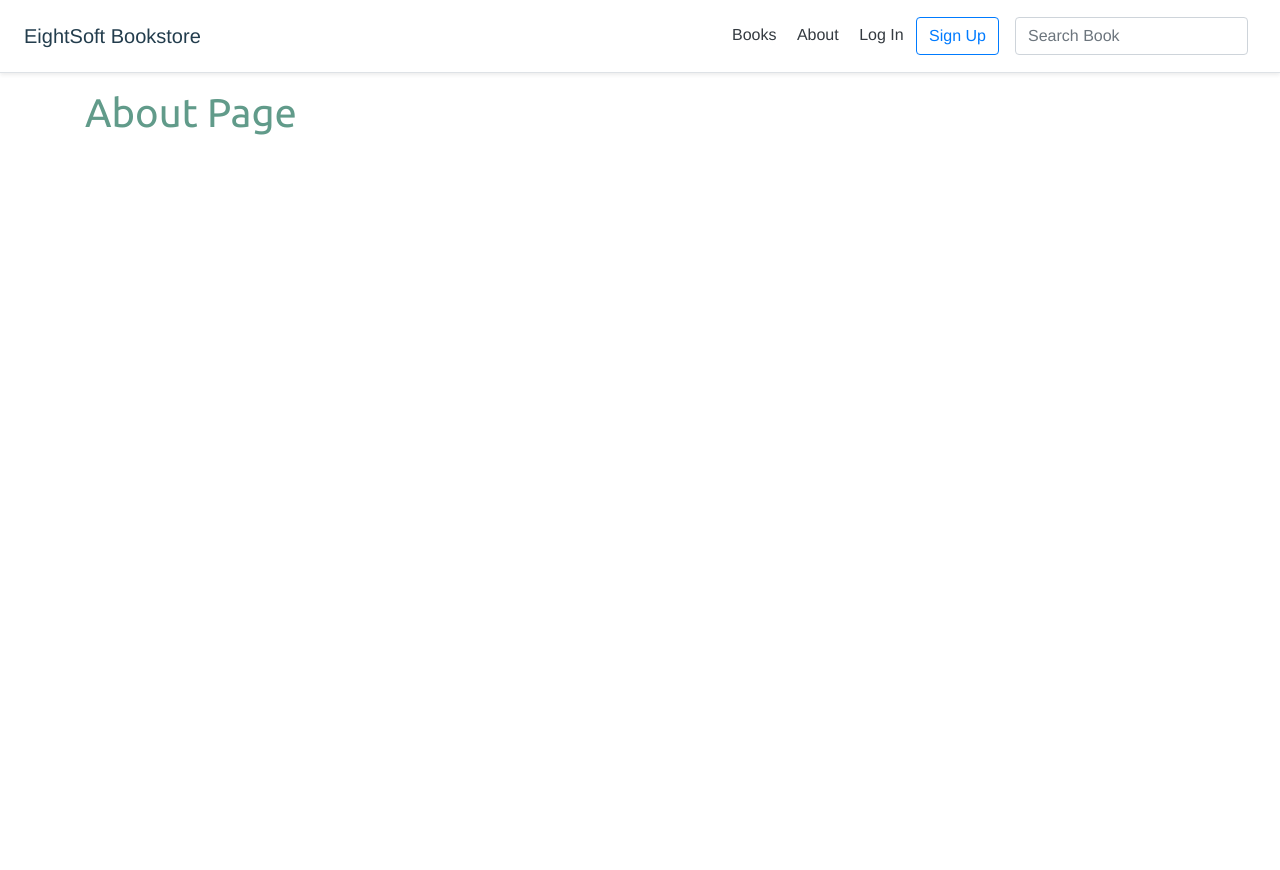
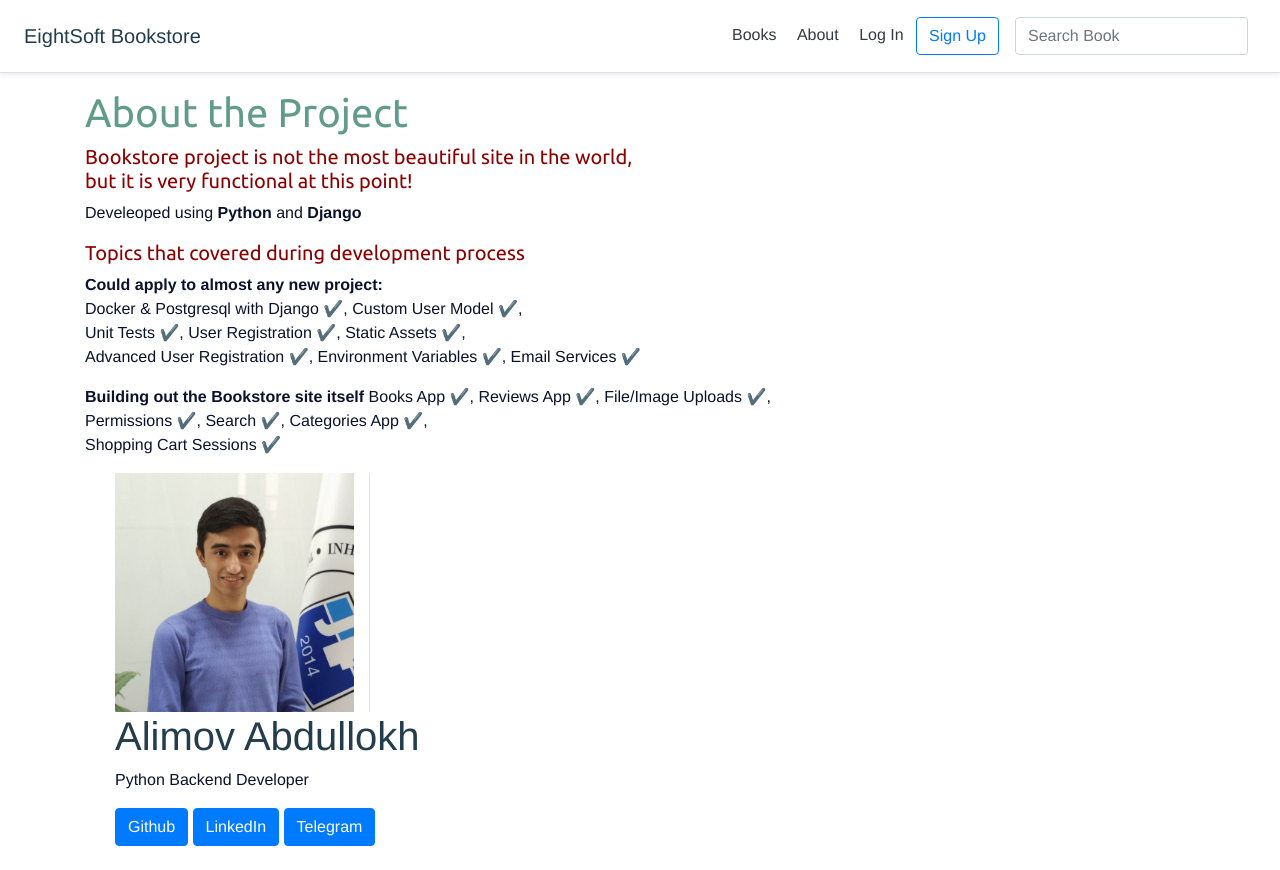
Before and after one commit to Alimov-8/django-bookstore-app, a Django app: page /about/ in a window 1280 px wide. Before the commit the page ends 135 px from the top, so only its background shows below. Run offline with Django 3.2, Linux system fonts and the light colour scheme; parts of the project's set-up code (start-up, migrations or seed data) failed here and were passed over; some libraries are stand-ins or nearby versions.

Commit message:
minor changes

```diff
--- a/templates/about.html
+++ b/templates/about.html
@@ -3,5 +3,46 @@
 {% block title %}About{% endblock title %}
 
 {% block content %}
-<h1>About Page</h1>
+<h1>About the Project</h1>
+<h5 style="color:darkred"> Bookstore project is not the most beautiful site in the world, <br>
+       but it is very functional at this point!</h5>
+<p> Develeoped using <b>Python</b> and <b>Django</b></p>
+<h5 style="color:darkred">Topics that covered during development process</h5>
+<p>
+    <b> Could apply to almost any new project: </b> <br>
+    Docker & Postgresql with Django ✔️,
+    Custom User Model ✔️, <br>
+    Unit Tests ✔️,
+    User Registration ✔️,
+    Static Assets ✔️, <br>
+    Advanced User Registration ✔️,
+    Environment Variables ✔️,
+    Email Services ✔️
+</p>
+
+<p>
+    <b>Building out the Bookstore site itself</b>
+    Books App ✔️,
+    Reviews App ✔️,
+    File/Image Uploads ✔️, <br>
+    Permissions ✔️,
+    Search ✔️,
+    Categories App ✔️, <br>
+    Shopping Cart Sessions ✔️
+</p>
+
+<div class="col-lg-12 bar">
+    <div class="col-lg-3 col-md-3 col-sm-8 img-bar border-right">
+        <img style="display: block;
+        max-width: 100%;
+        height: auto;" class="img-responsive" src="/static/images/alimov.png" alt="Abdullokh Alimov">
+    </div>
+    <div class="col-lg-9 col-md-9 col-sm-8 content-bar">
+        <div class = "h1"><a href = "#"  class="tracking-in-expand">Alimov Abdullokh</a></div>
+        <p>Python Backend Developer</p>
+
+        <a href="https://github.com/Alimov-8" class="btn btn-primary topicTag" role="button">Github</a>
+        <a href="https://www.linkedin.com/in/alimov-8/" class="btn btn-primary topicTag" role="button">LinkedIn</a>
+        <a href="https://t.me/Alimov_8" class="btn btn-primary topicTag" role="button">Telegram</a>
+    </div><br>
 {% endblock content %}
--- a/templates/books/book_detail.html
+++ b/templates/books/book_detail.html
@@ -35,8 +35,7 @@
 
         <p class="price"> ${{ book.price }} </p>
 
-
-        {% if book.seller.username == 'admin' %}
+        {% if book.seller.is_superuser %}
         <form action="{% url 'cart:cart_add' book.id %}" method="post">
             {{ form }}
             {% csrf_token %}
```
Also changed, not shown: static/images/alimov.png (added).
